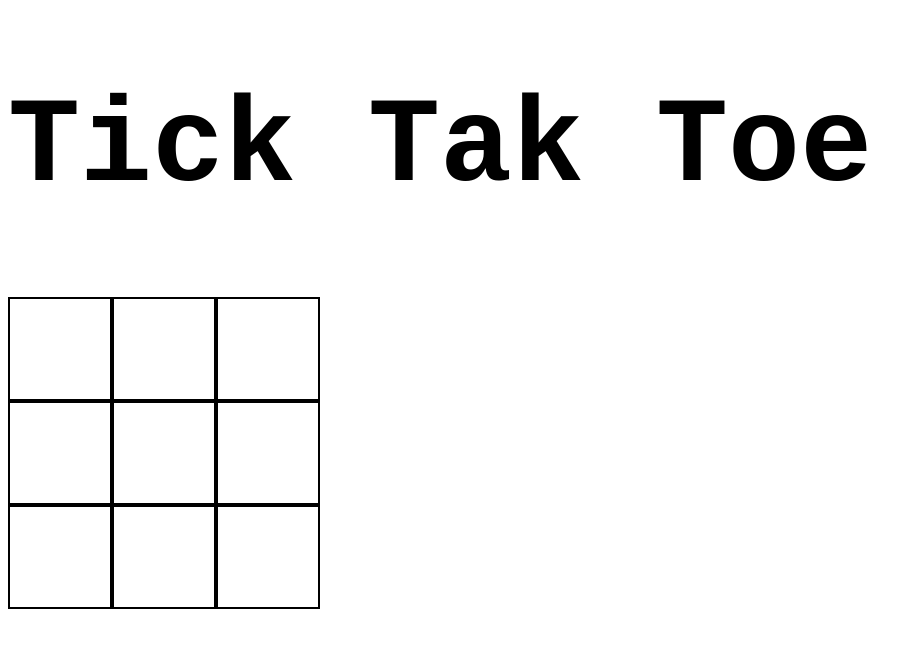
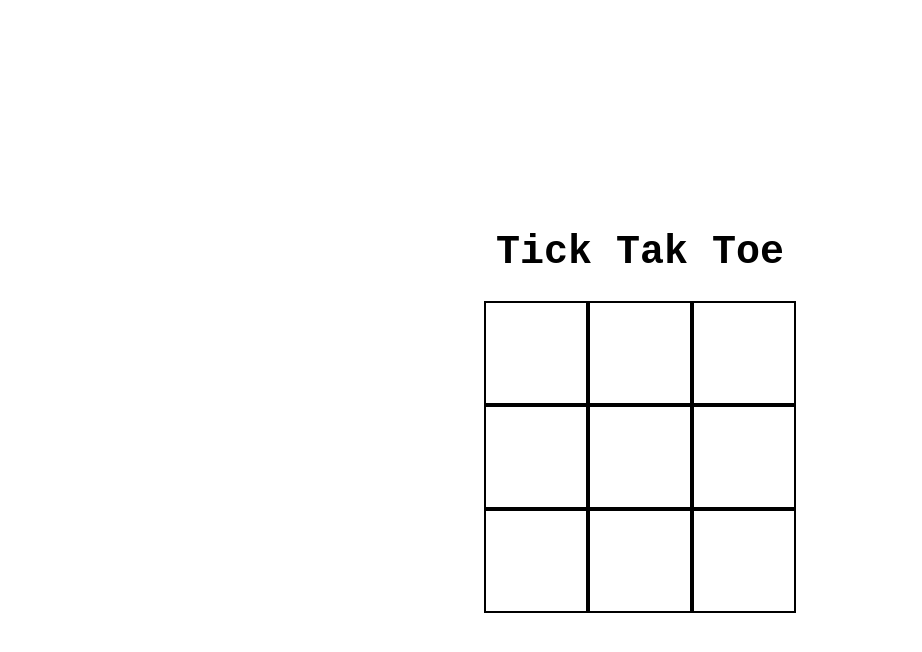
Before and after one commit to CoderAnmolMittal/TicTakToe, a plain HTML site: page index.html in a window 1280 px wide. Shown: the whole page, without its empty margins (0-922 px from the left). Drawn offline with Linux system fonts and the light colour scheme.

Commit message:
LookBetter

```diff
--- a/styles.css
+++ b/styles.css
@@ -6,6 +6,18 @@ body{
 .row1,.row2,.row3{
     display: flex;
 
+}
+
+.container{
+    display: flex;
+    flex-direction: column;
+    align-items: center;
+    justify-content: center;
+    height: 100vh;
+}
+
+.heading{
+    font-size: 20px ;
 }
 
 .col{
```
